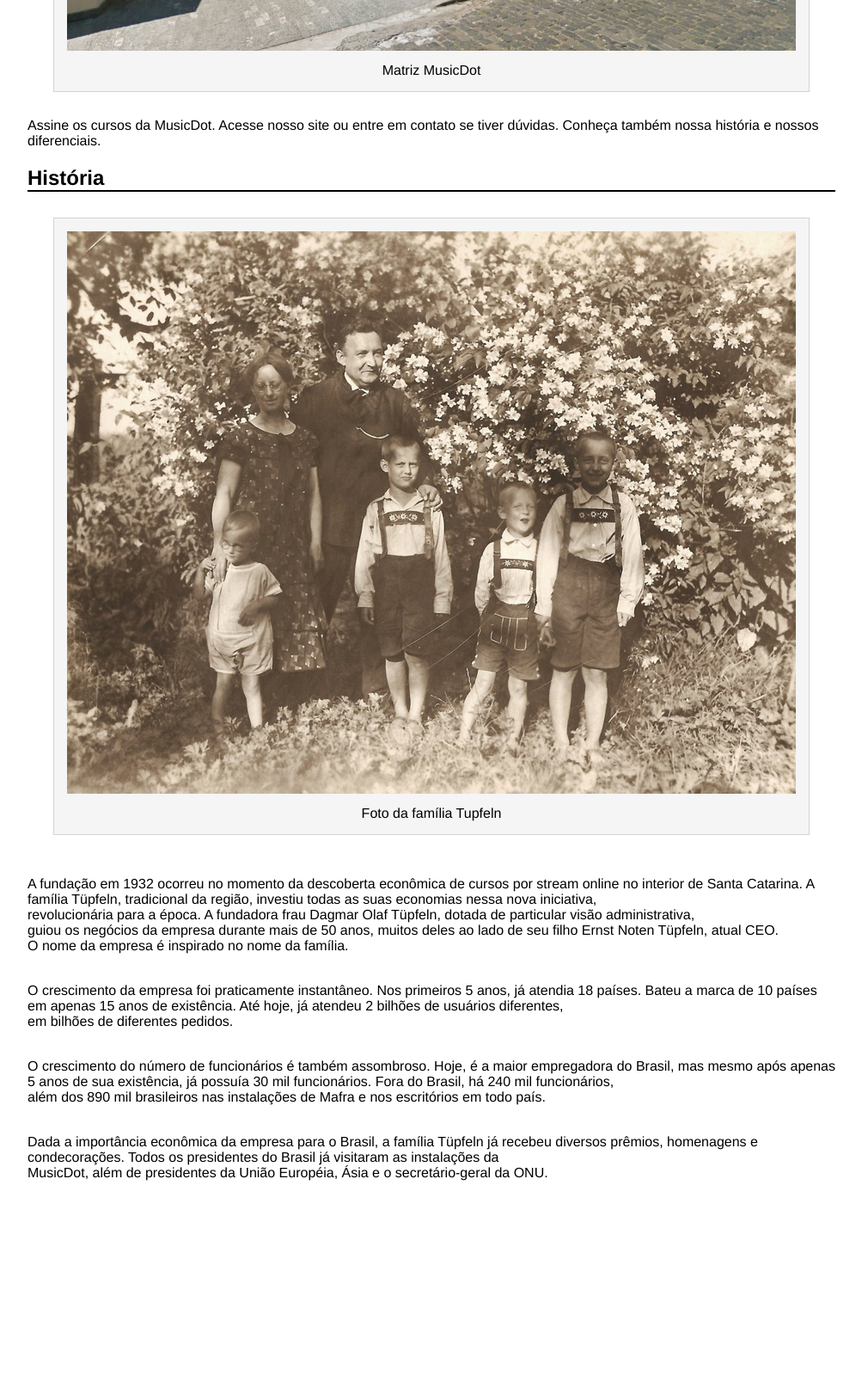
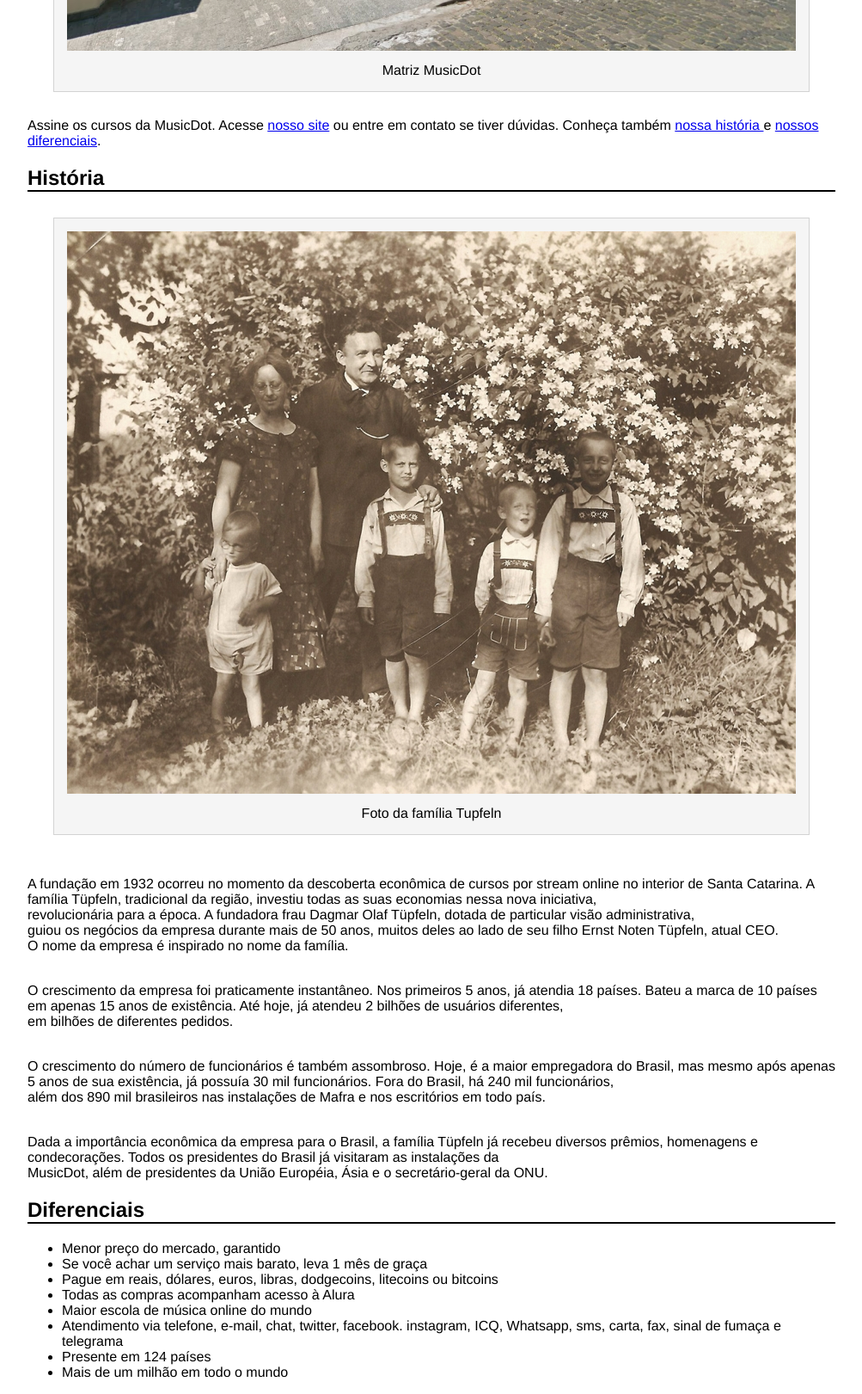
Before and after one commit to LuizaBCavalcante/Exemplo, a plain HTML site: page sobre.html in a window 1280 px wide. Shown: the part 820-2441 px from the top of the page at 86% size, without its empty margins (138-1141 px from the left). Before the commit the page ends 2209 px from the top, so only its background shows below. Drawn offline with Linux system fonts and the light colour scheme.

Commit message:
Links e Lista

```diff
--- a/sobre.html
+++ b/sobre.html
@@ -15,7 +15,7 @@
     <h1>Sobre a empresa</h1>
     <p> A MusicDot é a maior escola online de música em todo o mundo. Fundada em 1932, possui estúdios em 124
         países, sendo líder de mercado com mais de 90% de participação em 118 deles.</p>
-    <p> Nossa matriz fica em Mafra, em Santa Catarina. De lá, saem grande parte das gravações de nossos cursos.
+    <p> Nossa matriz fica em <a href="http://maps.google.com.br/?q=190,GabrielDequech,Mafra,SC">Mafra, em Santa Catarina</a>. De lá, saem grande parte das gravações de nossos cursos.
         Nossa matriz: </p>
 
     <figure> <!-- encapsulamento de imagem e legenda-->
@@ -23,10 +23,10 @@
         <figcaption>Matriz MusicDot</figcaption>
     </figure>
     <p>
-        Assine os cursos da MusicDot. Acesse nosso site ou entre em contato se tiver dúvidas. Conheça também nossa
-        história e nossos diferenciais.
+        Assine os cursos da MusicDot. Acesse <a	href="index.html">nosso site</a> ou entre em contato se tiver dúvidas. Conheça também
+        <a	href="#historia">nossa história </a> e <a href="#diferenciais">nossos diferenciais</a>.
     </p>
-    <h2>História</h2>
+    <h2 id = "historia"> História</h2>
     <figure>
         <img src="img/familia-tupfeln.jpg" alt="familia-tupfeln">
         <figcaption>Foto da família Tupfeln</figcaption>
@@ -35,8 +35,7 @@
         Santa Catarina. A família Tüpfeln, tradicional da região, investiu todas as suas economias nessa nova iniciativa,
         <br>revolucionária para a época. A fundadora frau Dagmar Olaf Tüpfeln, dotada de particular visão administrativa,
         <br>guiou os negócios da empresa durante mais de 50 anos, muitos deles ao lado de seu filho Ernst Noten Tüpfeln, atual CEO.
-        <br>O nome da empresa é inspirado no
-        nome da família.
+        <br>O nome da empresa é inspirado no nome da família.
     </p>
     <p> <br>O crescimento da empresa foi praticamente instantâneo. Nos primeiros 5 anos, já atendia 18 países. Bateu a
         marca de 10 países em apenas 15 anos de existência. Até hoje, já atendeu 2 bilhões de usuários diferentes,
@@ -52,6 +51,17 @@
         homenagens e condecorações. Todos os presidentes do Brasil já visitaram as instalações da
         <br>MusicDot, além de presidentes da União Européia, Ásia e o secretário-geral da ONU.
     </p>
+    <h2 id="diferenciais">Diferenciais</h2>
+    <ul>
+        <li>Menor preço do mercado, garantido</li>
+        <li>Se você achar um serviço mais barato, leva 1 mês de graça</li>
+        <li>Pague em reais, dólares, euros, libras, dodgecoins, litecoins ou bitcoins</li>
+        <li>Todas as compras acompanham acesso à Alura</li>
+        <li>Maior escola de música online do mundo</li>
+        <li>Atendimento via telefone, e-mail, chat, twitter, facebook. instagram, ICQ, Whatsapp, sms, carta, fax, sinal de fumaça e telegrama</li>
+        <li>Presente em 124 países</li>
+        <li>Mais de um milhão em todo o mundo</li>
+    </ul>
 
 </body>
 
```
